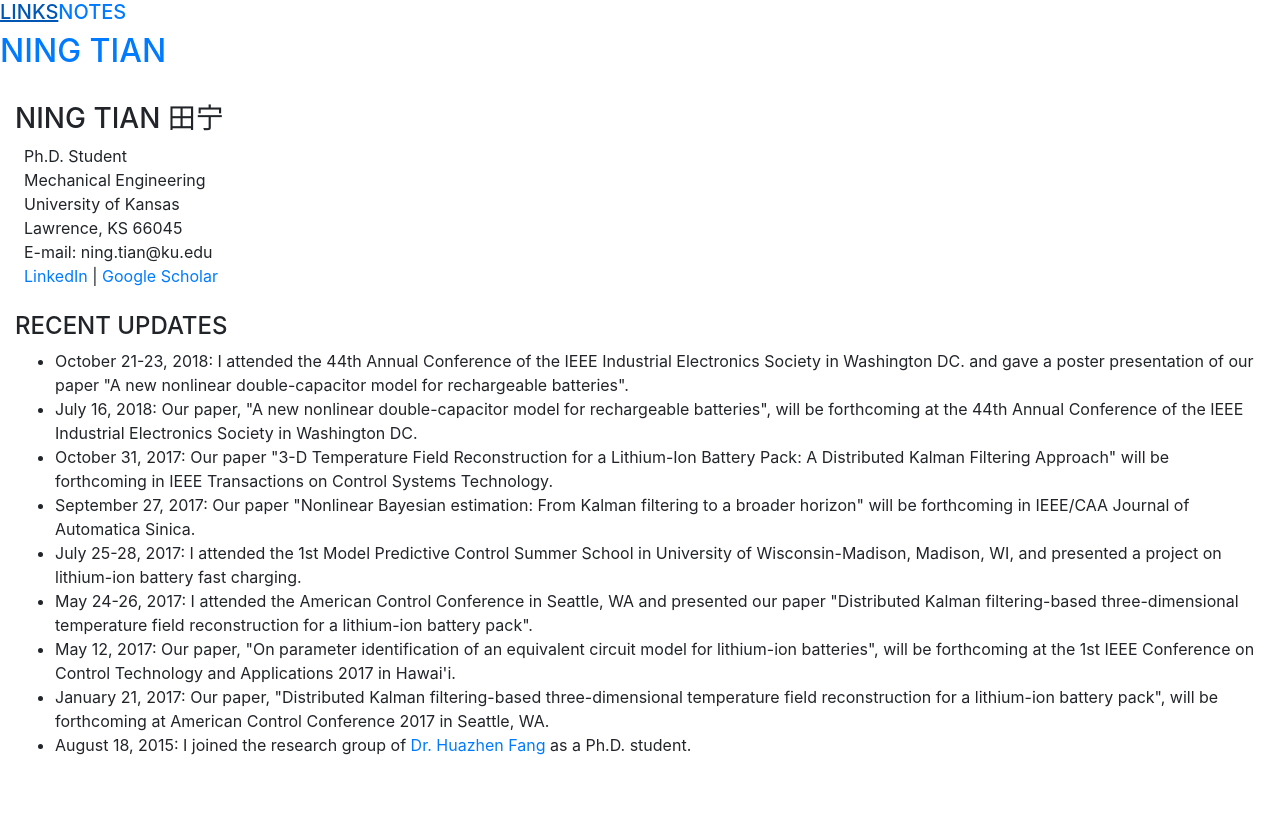
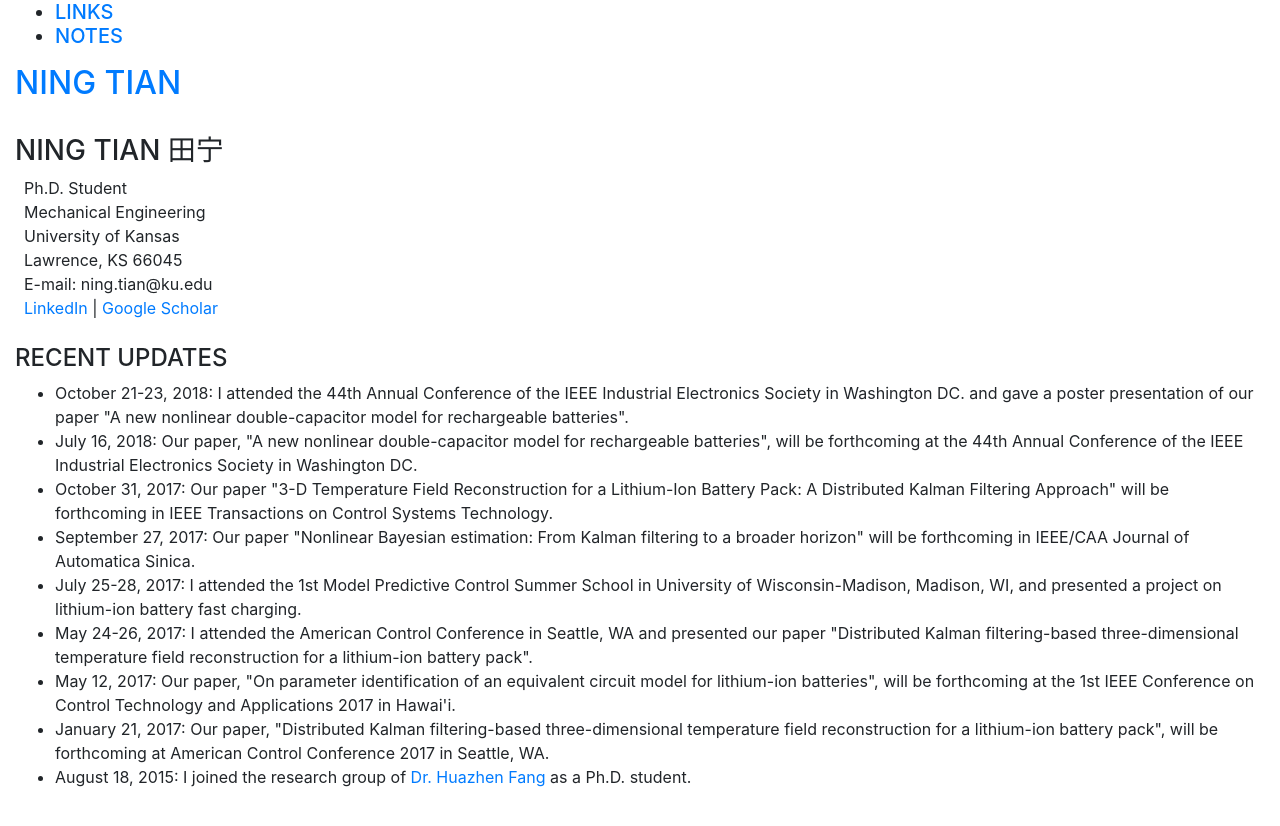
Before and after one commit to ningtian/ningtian.github.io, a Jekyll site: the page index.html, which Jekyll copies as it is, in a window 1280 px wide. Shown: the top 826 px of the page. Built offline with Jekyll 4.4.1, drawn with Linux system fonts in a browser that asks for light colours.

Commit message:
Update index.html

```diff
--- a/index.html
+++ b/index.html
@@ -96,22 +96,20 @@
     <title>Ning</title>
   </head>
 
-	<div class="header">
+<body>
+	<div class="container-fluid">
 	<h5>
-	<ul class="nav nav-pills pull-right">
-		<!--<li class="{{ page.cv }}"><a href="/cv" title="CV">CV</a></li> -->
-		<!-- <li class="{{ page.projects }}"><a href="/projects" title="Projects">Projects</a></li> -->
+	<ul class="pull-right">
+
 	        <li class="{{ page.links }}"><a href="/links" title="Links">LINKS</a></li>
 		<li class="{{ page.notes }}"><a href="/notes" title="Notes">NOTES</a></li>
-		<!--<li class="{{ page.blogs }}"><a href="/blogs" title="Blogs">BLOGS</a></li> -->
-		<!--<li class="{{ page.contact }}"><a href="/contact" title="Contact">Contact</a></li> -->
 
 	</ul>
 	</h5>
 	<h2 class="text-muted"><a href="/">NING TIAN</a></h2>
 </div> <!-- /header -->
 
-  <body>
+
 	  <div class="container-fluid">
 		        <br>
 			<h3>NING TIAN 田宁</h3>
```
